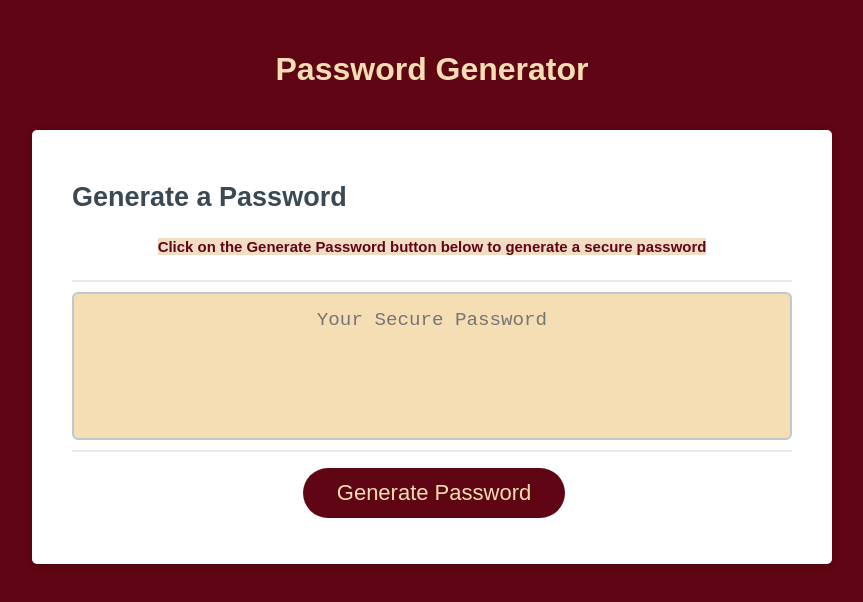
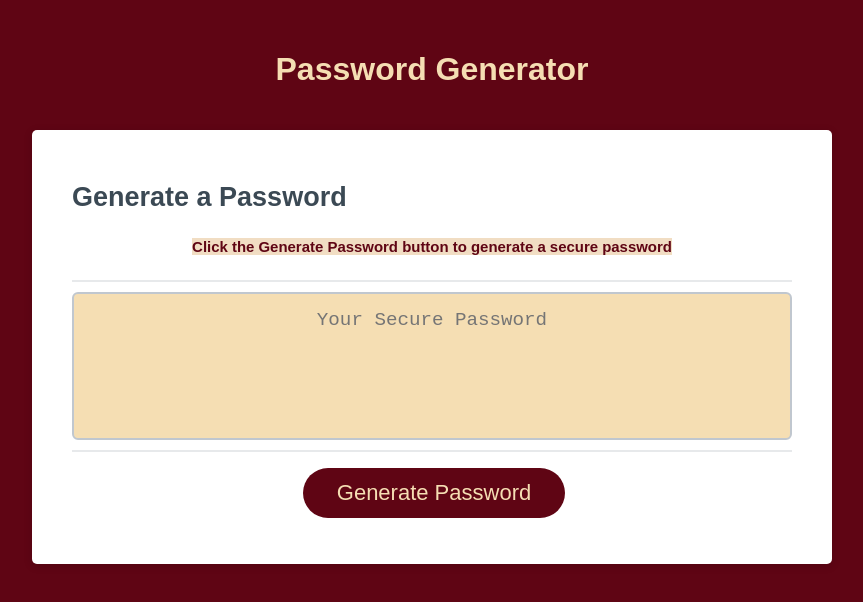
Before and after one commit to sskumar4/RandomPasswordGen, a plain HTML site: page index.html in a window 1280 px wide. Shown: the whole page, without its empty margins (208-1071 px from the left). Drawn offline with Linux system fonts and the light colour scheme.

Commit message:
updated h5 text of index file

```diff
--- a/index.html
+++ b/index.html
@@ -15,7 +15,7 @@
       <div class="card">
         <div class="card-header">
           <h2>Generate a Password</h2>
-          <h5 style="text-align: center"><mark>Click on the Generate Password button below to generate a secure password</mark></h5>
+          <h5 style="text-align: center"><mark>Click the Generate Password button to generate a secure password</mark></h5>
         </div>
         <div class="card-body">
           <textarea
```
